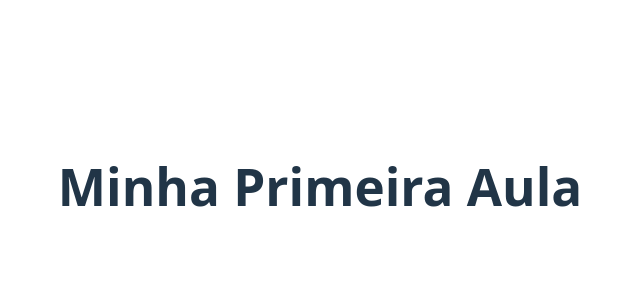
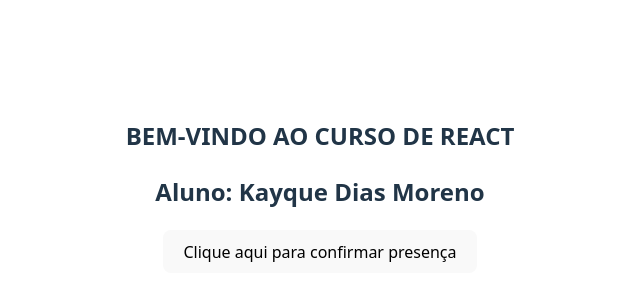
Before and after one commit to Kayque-Moreno/Projeto_Integrador_5, a React (Vite) app in the folder my-app/: page / in a window 1280 px wide. Shown: the part 214-514 px from the top of the page, without its empty margins (320-960 px from the left). Built offline with nearby package versions, Linux system fonts and the light colour scheme.

Commit message:
Componentes no React

```diff
--- a/my-app/src/App.jsx
+++ b/my-app/src/App.jsx
@@ -1,14 +1,17 @@
-import { useState } from 'react'
-import reactLogo from './assets/react.svg'
-import viteLogo from '/vite.svg'
 import './App.css'
+import Titulo from './components/Titulo'
+import Aluno from './components/Aluno'
+import mostrarMensagem from './components/Botao'
 
 function App() {
-  const [count, setCount] = useState(0)
 
   return (
-     <div className='teste'>
-        <h1>Minha Primeira Aula</h1>
+     <div>
+        <Titulo/>
+        <Aluno/>
+        <button onClick={mostrarMensagem}>
+            Clique aqui para confirmar presença
+        </button>
      </div>
   )
 }
--- /dev/null
+++ b/my-app/src/components/Aluno.jsx
@@ -0,0 +1,8 @@
+function Aluno(){
+    return(
+        <div>
+            <h2>Aluno: Kayque Dias Moreno</h2>
+        </div>
+    )
+}
+export default Aluno
--- /dev/null
+++ b/my-app/src/components/Botao.jsx
@@ -0,0 +1,6 @@
+function mostrarMensagem(){
+    alert ("Parabéns! Você acabou de confirmar sua presença no curso de React!!!")
+}
+<button onClick={mostrarMensagem}>Clique Aqui</button>
+
+export default mostrarMensagem
--- /dev/null
+++ b/my-app/src/components/Titulo.jsx
@@ -0,0 +1,8 @@
+function Titulo(){
+    return(
+        <div>
+            <h2>BEM-VINDO AO CURSO DE REACT</h2>
+        </div>
+    )
+}
+export default Titulo
```
